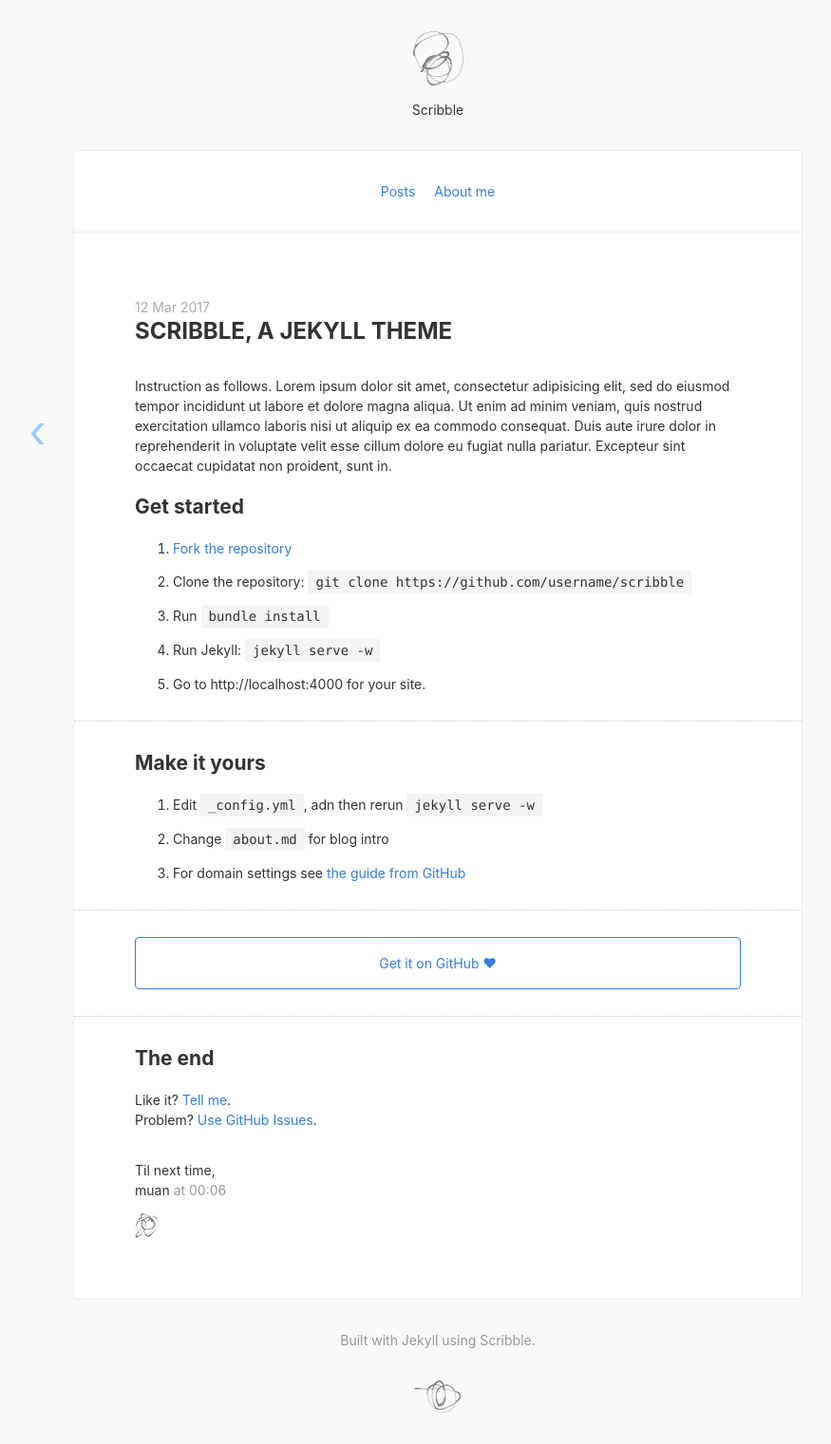
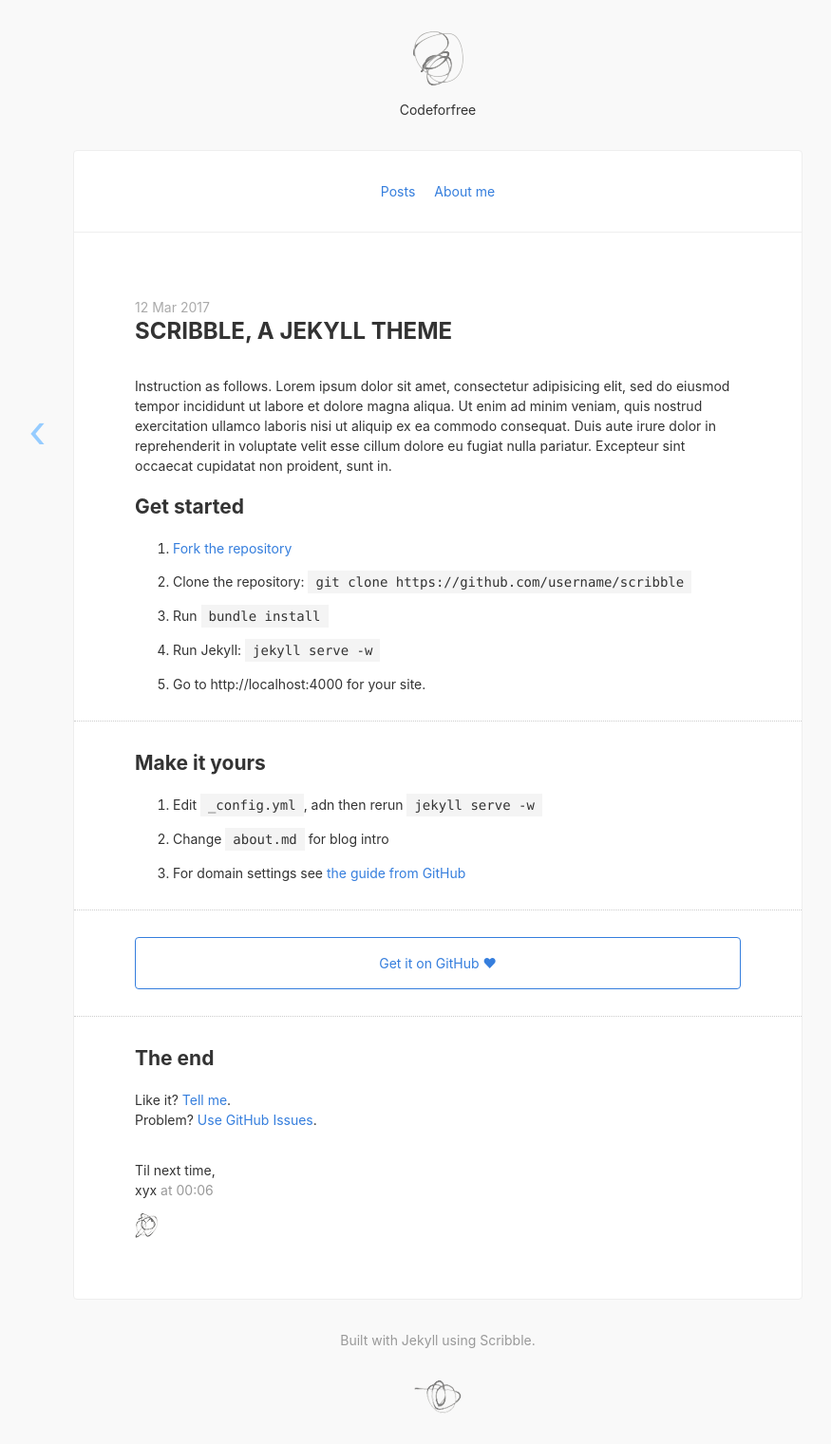
Before and after one commit to xieyongxiong/codeforfree, a Jekyll site: the page built from _posts/2017-03-12-scribble-the-jekyll-theme.md, in a window 1280 px wide. Shown: the whole page at 95% size, without its empty margins (179-1054 px from the left). Built offline with Jekyll 4.4.1, drawn with Linux system fonts in a browser that asks for light colours; nearby versions of some CDN libraries.

Commit message:
bug修复

```diff
--- a/_config.yml
+++ b/_config.yml
@@ -1,8 +1,8 @@
 # ----------- CONFIGURABLE START -----------
-title:            "Scribble"
+title:            "Codeforfree"
 description:      "Such theme, very cool."
-url:              http://scribble.muan.co # Site url, without a slash at the end.
-signoff:          "muan" # Your name
+url:              https://xieyongxiong.github.io # Site url, without a slash at the end.
+signoff:          "xyx" # Your name
 facebook_appid:   # APP ID for like button, remove from /_includes/share.html if unwanted.
 google_analytics: # Set tracking, remove from /javascripts/basic.js if unwanted.
 share:            false # Turn on twitter and facebook share buttons
```
